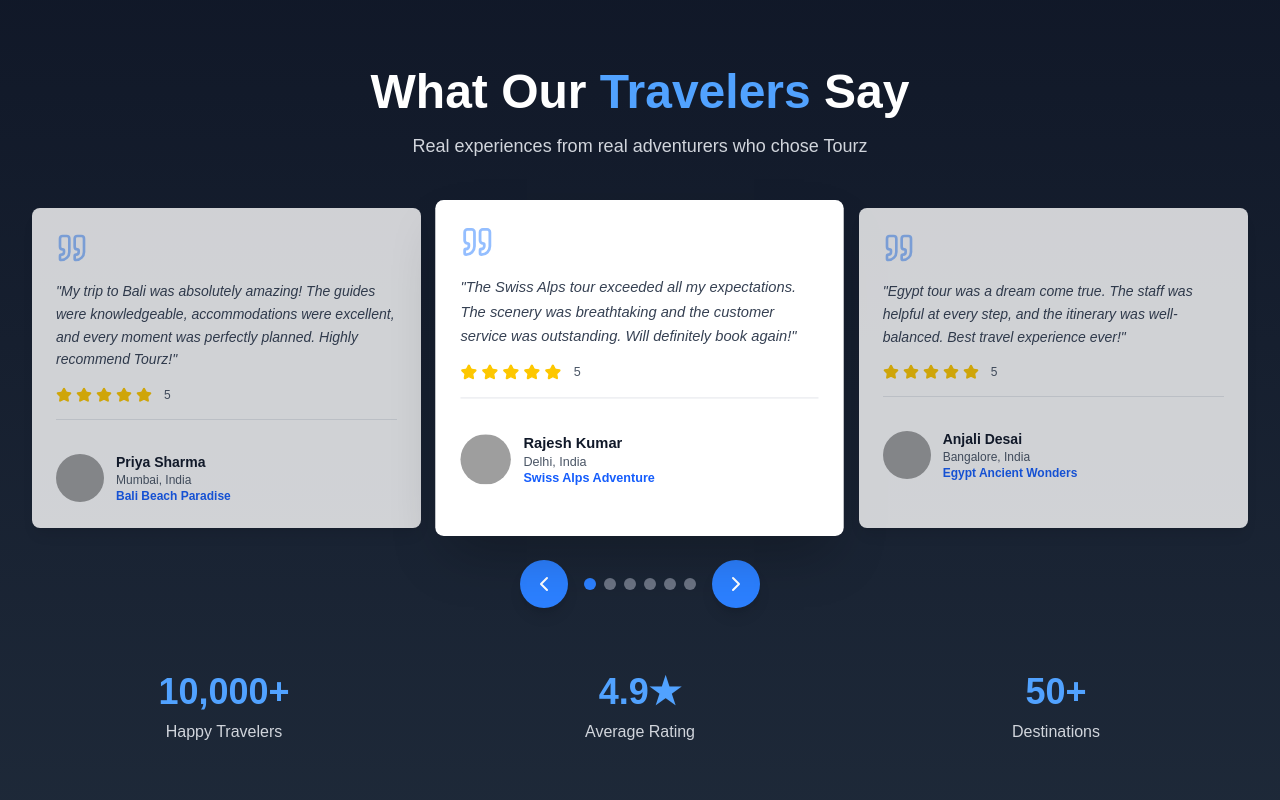
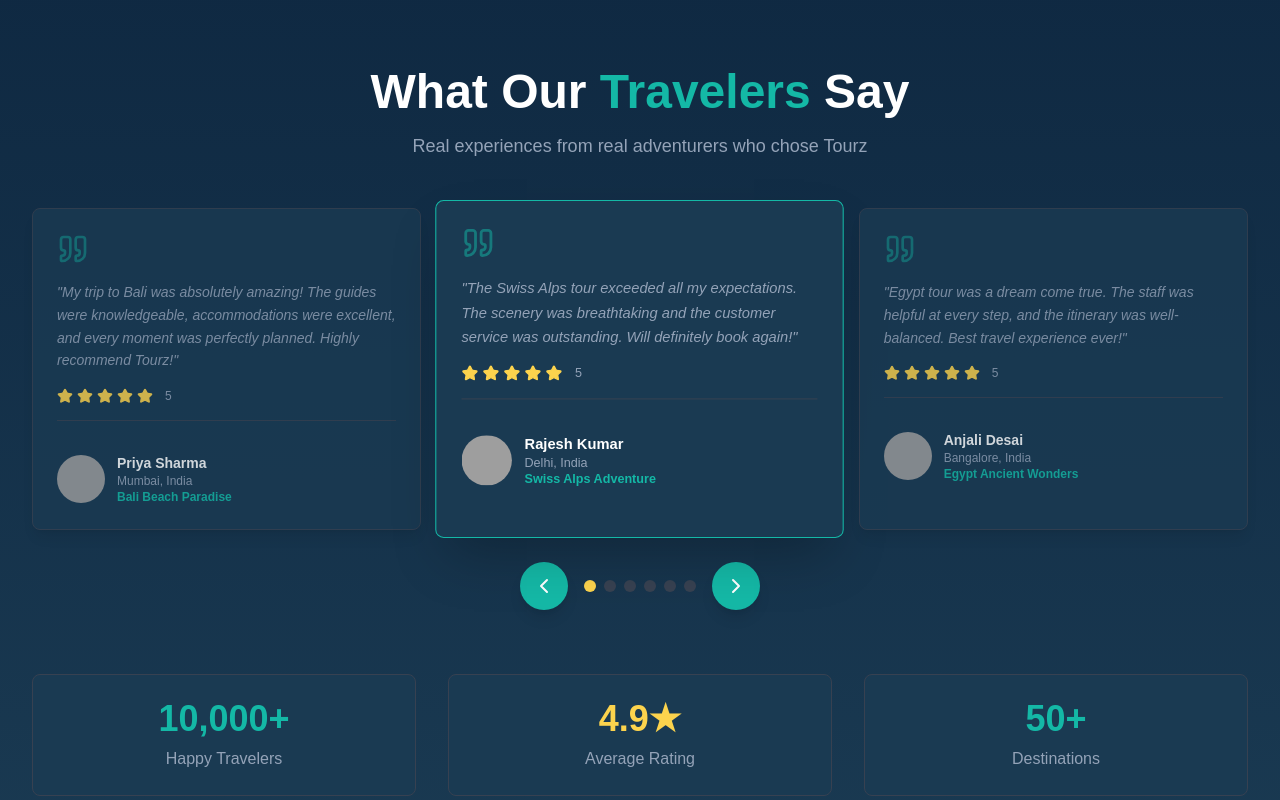
Before and after one commit to DEBOJEETDAS36/new_tourz, a Next.js app: page / in a window 1280 px wide. Shown: the part 3920-4720 px from the top of the page. Built offline with nearby package versions, Linux system fonts and the light colour scheme; grey boxes are pictures that could not be loaded.

Commit message:
Testimonials section updated

```diff
--- a/components/home/Testimonials.tsx
+++ b/components/home/Testimonials.tsx
@@ -24,15 +24,15 @@ export default function Testimonials() {
   ];
 
   return (
-    <section className="py-16 sm:py-20 bg-gradient-to-b from-gray-900 to-gray-800">
+    <section className="py-16 sm:py-20 bg-gradient-to-b from-[#0F2942] to-[#1a3a52]">
       <div className="max-w-7xl mx-auto px-4 sm:px-6 lg:px-8">
 
         {/* Section Header */}
         <div className="text-center mb-12">
           <h2 className="text-3xl sm:text-4xl lg:text-5xl font-bold text-white mb-4">
-            What Our <span className="text-blue-400">Travelers</span> Say
+            What Our <span className="text-[#14B8A6]">Travelers</span> Say
           </h2>
-          <p className="text-lg text-gray-300 max-w-2xl mx-auto">
+          <p className="text-lg text-[#94A3B8] max-w-2xl mx-auto">
             Real experiences from real adventurers who chose Tourz
           </p>
         </div>
@@ -43,15 +43,15 @@ export default function Testimonials() {
             {visibleTestimonials.map((testimonial, index) => (
               <div
                 key={testimonial.id}
-                className={`bg-white rounded-lg shadow-lg p-6 transition-all duration-300 ${
-                  index === 1 ? 'md:scale-105 md:shadow-2xl' : 'opacity-80'
+                className={`bg-[#1a3a52] rounded-lg shadow-lg p-6 transition-all duration-300 border border-[#374151] ${
+                  index === 1 ? 'md:scale-105 md:shadow-2xl md:border-[#14B8A6]' : 'opacity-80'
                 }`}
               >
                 {/* Quote Icon */}
-                <Quote size={32} className="text-blue-500 mb-4 opacity-50" />
+                <Quote size={32} className="text-[#14B8A6] mb-4 opacity-50" />
 
                 {/* Testimonial Text */}
-                <p className="text-gray-700 text-sm leading-relaxed mb-4 italic">
+                <p className="text-[#94A3B8] text-sm leading-relaxed mb-4 italic">
                   "{testimonial.text}"
                 </p>
 
@@ -63,18 +63,18 @@ export default function Testimonials() {
                       size={16}
                       className={`${
                         i < Math.floor(testimonial.rating)
-                          ? 'fill-yellow-400 text-yellow-400'
-                          : 'text-gray-300'
+                          ? 'fill-[#FCD34D] text-[#FCD34D]'
+                          : 'text-[#374151]'
                       }`}
                     />
                   ))}
-                  <span className="text-xs text-gray-600 ml-2">
+                  <span className="text-xs text-[#94A3B8] ml-2">
                     {testimonial.rating}
                   </span>
                 </div>
 
                 {/* Divider */}
-                <div className="border-t border-gray-200 pt-4 mb-4" />
+                <div className="border-t border-[#374151] pt-4 mb-4" />
 
                 {/* Author Info */}
                 <div className="flex items-center gap-3">
@@ -84,13 +84,13 @@ export default function Testimonials() {
                     className="w-12 h-12 rounded-full object-cover"
                   />
                   <div>
-                    <h4 className="font-bold text-gray-900 text-sm">
+                    <h4 className="font-bold text-white text-sm">
                       {testimonial.name}
                     </h4>
-                    <p className="text-xs text-gray-600">
+                    <p className="text-xs text-[#94A3B8]">
                       {testimonial.location}
                     </p>
-                    <p className="text-xs text-blue-600 font-semibold">
+                    <p className="text-xs text-[#14B8A6] font-semibold">
                       {testimonial.tour}
                     </p>
                   </div>
@@ -103,7 +103,7 @@ export default function Testimonials() {
           <div className="flex justify-center items-center gap-4">
             <button
               onClick={goToPrev}
-              className="bg-blue-500 hover:bg-blue-600 text-white p-3 rounded-full transition shadow-lg"
+              className="bg-[#14B8A6] hover:bg-[#0d9488] text-white p-3 rounded-full transition shadow-lg"
             >
               <ChevronLeft size={24} />
             </button>
@@ -116,8 +116,8 @@ export default function Testimonials() {
                   onClick={() => setCurrentIndex(index)}
                   className={`w-3 h-3 rounded-full transition ${
                     index === currentIndex
-                      ? 'bg-blue-500'
-                      : 'bg-gray-500 hover:bg-gray-400'
+                      ? 'bg-[#FCD34D]'
+                      : 'bg-[#374151] hover:bg-[#94A3B8]'
                   }`}
                 />
               ))}
@@ -125,7 +125,7 @@ export default function Testimonials() {
 
             <button
               onClick={goToNext}
-              className="bg-blue-500 hover:bg-blue-600 text-white p-3 rounded-full transition shadow-lg"
+              className="bg-[#14B8A6] hover:bg-[#0d9488] text-white p-3 rounded-full transition shadow-lg"
             >
               <ChevronRight size={24} />
             </button>
@@ -134,17 +134,17 @@ export default function Testimonials() {
 
         {/* Statistics */}
         <div className="mt-16 grid grid-cols-1 md:grid-cols-3 gap-8">
-          <div className="text-center">
-            <h3 className="text-4xl font-bold text-blue-400 mb-2">10,000+</h3>
-            <p className="text-gray-300">Happy Travelers</p>
+          <div className="text-center p-6 rounded-lg bg-[#1a3a52] border border-[#374151]">
+            <h3 className="text-4xl font-bold text-[#14B8A6] mb-2">10,000+</h3>
+            <p className="text-[#94A3B8]">Happy Travelers</p>
           </div>
-          <div className="text-center">
-            <h3 className="text-4xl font-bold text-blue-400 mb-2">4.9★</h3>
-            <p className="text-gray-300">Average Rating</p>
+          <div className="text-center p-6 rounded-lg bg-[#1a3a52] border border-[#374151]">
+            <h3 className="text-4xl font-bold text-[#FCD34D] mb-2">4.9★</h3>
+            <p className="text-[#94A3B8]">Average Rating</p>
           </div>
-          <div className="text-center">
-            <h3 className="text-4xl font-bold text-blue-400 mb-2">50+</h3>
-            <p className="text-gray-300">Destinations</p>
+          <div className="text-center p-6 rounded-lg bg-[#1a3a52] border border-[#374151]">
+            <h3 className="text-4xl font-bold text-[#14B8A6] mb-2">50+</h3>
+            <p className="text-[#94A3B8]">Destinations</p>
           </div>
         </div>
       </div>
```
